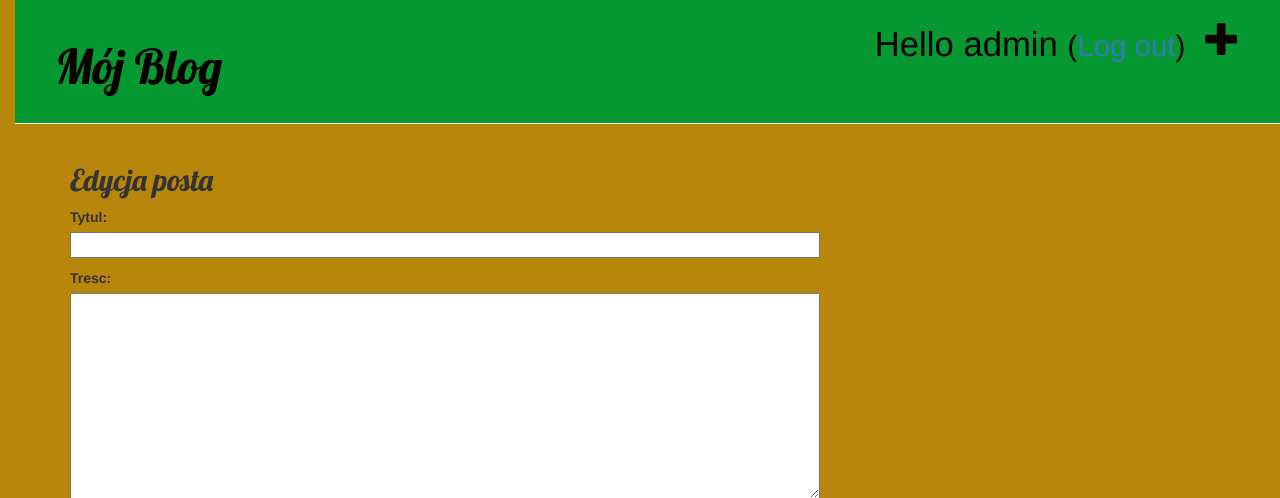
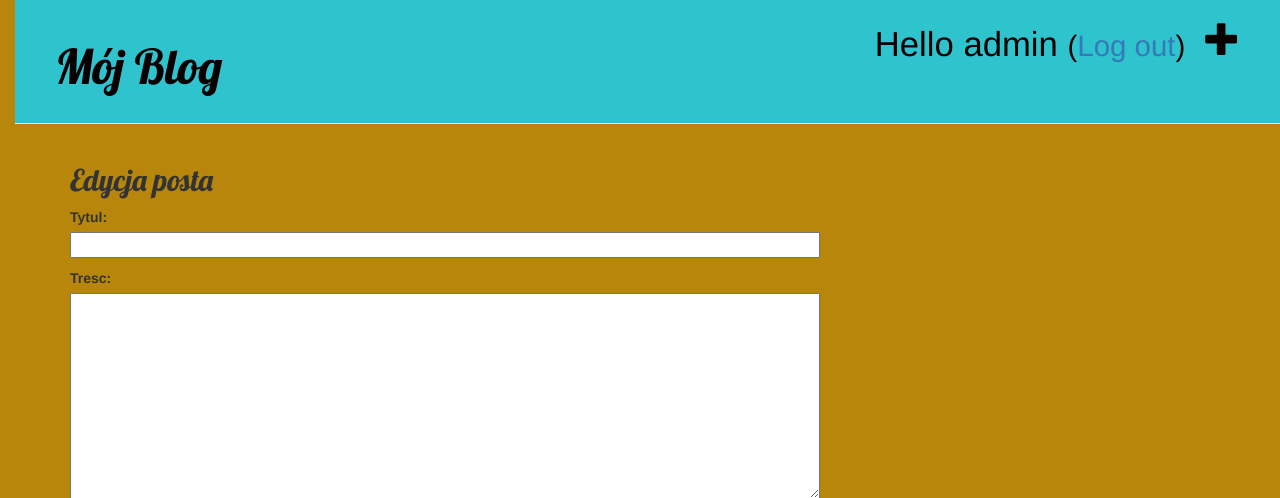
Before and after one commit to kalisz90/blog, a Django app: page /moj_blog/nowy in a window 1280 px wide. Shown: the top 498 px of the page. Run offline with Django 3.2, Linux system fonts and the light colour scheme; a user stored in the database is signed in; some libraries are stand-ins or nearby versions.

Commit message:
Aktualizacja tła

```diff
--- a/moj_blog/static/css/blog.css
+++ b/moj_blog/static/css/blog.css
@@ -8,7 +8,7 @@ body {
 }
 
 .page-header {
-    background-color: rgb(6, 153, 50);
+    background-color: rgb(47, 195, 206);
     margin-top: 0;
     padding: 20px 20px 20px 40px;
 }
```
